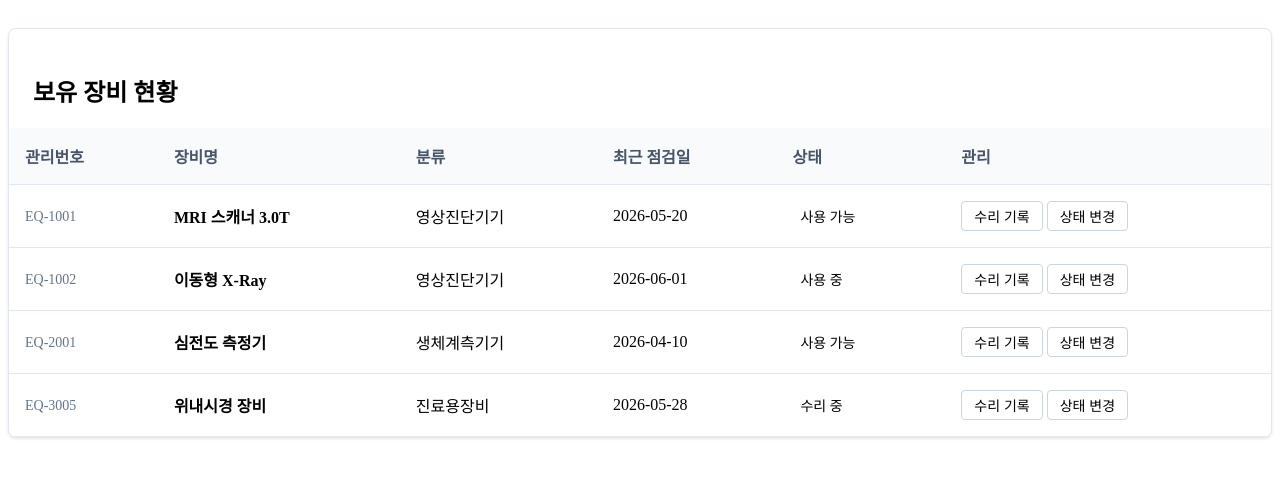
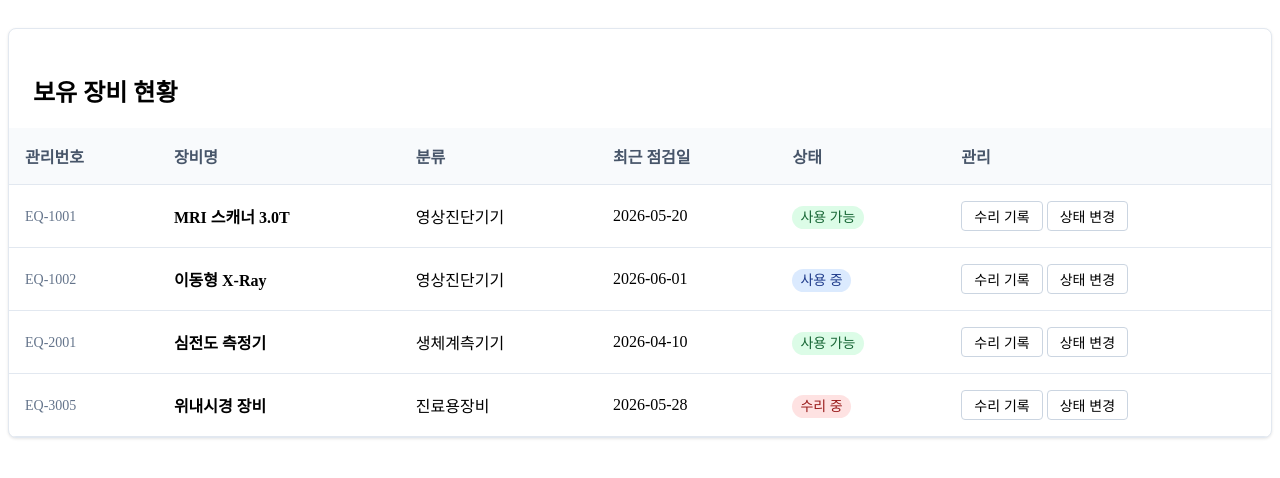
Before and after one commit to palantir1997/Ssaessak-Ban, a PHP site: page /admin/equipment_manage.php in a window 1280 px wide. Shown: the part 258-736 px from the top of the page. Run offline with PHP 8.4, Linux system fonts and the light colour scheme.

Commit message:
css 수정

```diff
--- a/saessak/css/style.css
+++ b/saessak/css/style.css
@@ -132,3 +132,8 @@
     cursor: pointer;
 }
 .action-btn:hover { background-color: #e2e8f0; }
+
+/* --- 장비 상태 뱃지 스타일 --- */
+.badge-available { background-color: #dcfce7; color: #166534; } /* 사용 가능 (녹색) */
+.badge-inuse { background-color: #dbeafe; color: #1e3a8a; }     /* 사용 중 (파랑) */
+.badge-repair { background-color: #fee2e2; color: #991b1b; }    /* 수리/점검 중 (빨강) */
```
